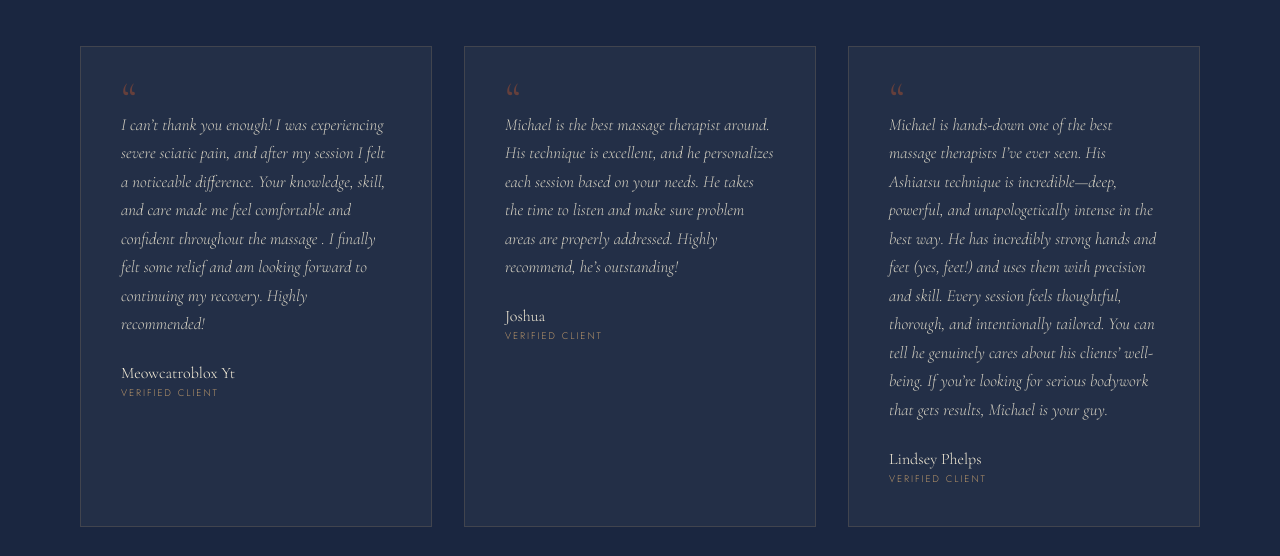
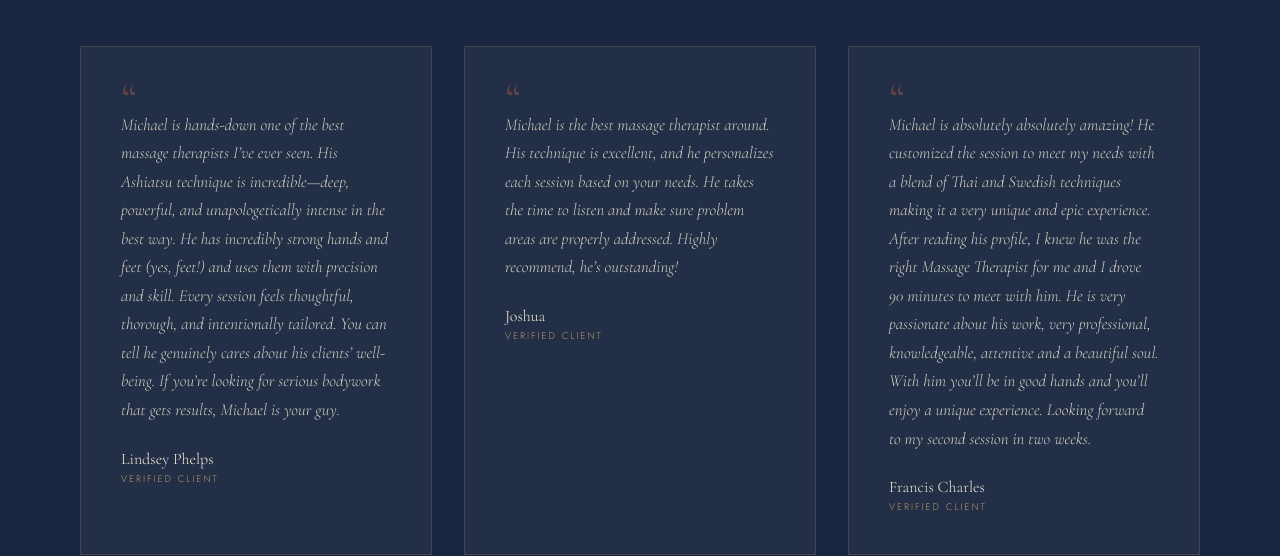
Before and after one commit to North-Hand-Institute/Michael-Corcoran-LMT, a Next.js app: page / in a window 1280 px wide. Shown: the part 4982-5538 px from the top of the page. Built offline with nearby package versions, Linux system fonts and the light colour scheme.

Commit message:
Update Testimonials.tsx

```diff
--- a/components/Testimonials.tsx
+++ b/components/Testimonials.tsx
@@ -1,8 +1,8 @@
 // TODO: Michael — replace these with real client testimonials (e.g. from your Vagaro or Yelp reviews).
 const TESTIMONIALS = [
-  { quote: 'I can’t thank you enough! I was experiencing severe sciatic pain, and after my session I felt a noticeable difference. Your knowledge, skill, and care made me feel comfortable and confident throughout the massage . I finally felt some relief and am looking forward to continuing my recovery. Highly recommended!', name: 'Meowcatroblox Yt', tag: 'Verified Client' },
+  { quote: 'Michael is hands-down one of the best massage therapists I’ve ever seen. His Ashiatsu technique is incredible—deep, powerful, and unapologetically intense in the best way. He has incredibly strong hands and feet (yes, feet!) and uses them with precision and skill. Every session feels thoughtful, thorough, and intentionally tailored. You can tell he genuinely cares about his clients’ well-being. If you’re looking for serious bodywork that gets results, Michael is your guy.', name: 'Lindsey Phelps', tag: 'Verified Client' },
   { quote: 'Michael is the best massage therapist around. His technique is excellent, and he personalizes each session based on your needs. He takes the time to listen and make sure problem areas are properly addressed. Highly recommend, he’s outstanding!', name: 'Joshua', tag: 'Verified Client' },
-  { quote: 'Michael is hands-down one of the best massage therapists I’ve ever seen. His Ashiatsu technique is incredible—deep, powerful, and unapologetically intense in the best way. He has incredibly strong hands and feet (yes, feet!) and uses them with precision and skill. Every session feels thoughtful, thorough, and intentionally tailored. You can tell he genuinely cares about his clients’ well-being. If you’re looking for serious bodywork that gets results, Michael is your guy.', name: 'Lindsey Phelps', tag: 'Verified Client' },
+  { quote: 'Michael is absolutely absolutely amazing! He customized the session to meet my needs with a blend of Thai and Swedish techniques making it a very unique and epic experience. After reading his profile, I knew he was the right Massage Therapist for me and I drove 90 minutes to meet with him. He is very passionate about his work, very professional, knowledgeable, attentive and a beautiful soul. With him you’ll be in good hands and you’ll enjoy a unique experience. Looking forward to my second session in two weeks.', name: 'Francis Charles', tag: 'Verified Client' },
 ]
 
 
```
